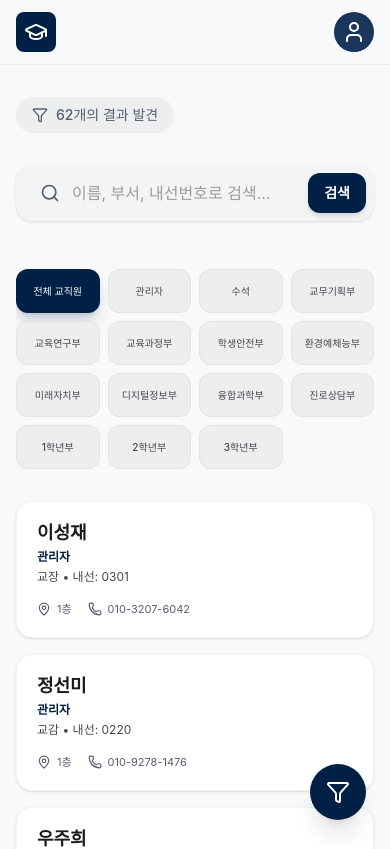
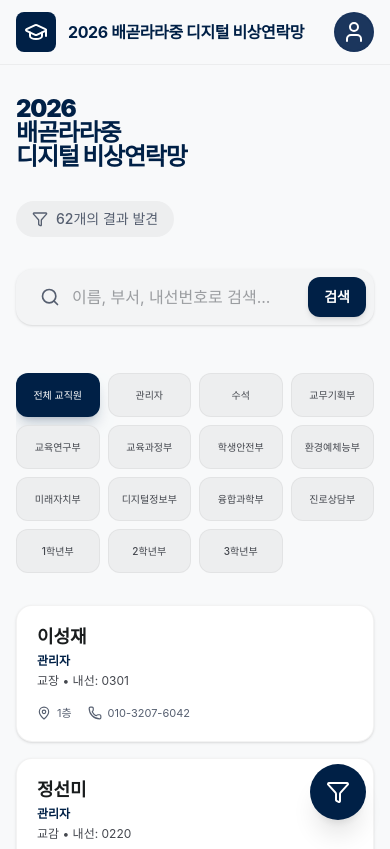
Before and after one commit to whahrns/number, a React (Vite) app: page / in a window 390 px wide. Shown: the top 849 px of the page. Built offline with nearby package versions, Linux system fonts and the light colour scheme.

Commit message:
feat: Update app title and branding
Reflects the new application title and branding across the app, including the main title, metadata, and header display. Updates some department names to reflect organizational changes.

```diff
--- a/index.html
+++ b/index.html
@@ -3,7 +3,7 @@
   <head>
     <meta charset="UTF-8" />
     <meta name="viewport" content="width=device-width, initial-scale=1.0" />
-    <title>My Google AI Studio App</title>
+    <title>2026 배곧라라중 디지털 비상연락망</title>
   </head>
   <body>
     <div id="root"></div>
--- a/metadata.json
+++ b/metadata.json
@@ -1,5 +1,5 @@
 {
-  "name": "Remix: 배곧라라중 교직원 조회(수정버전)",
+  "name": "2026 배곧라라중 디지털 비상연락망",
   "description": "배곧라라중 교직원 내선번호, 전화번호 등을 확인할 수 있는 어플입니다.",
   "requestFramePermissions": []
 }
--- a/src/App.tsx
+++ b/src/App.tsx
@@ -74,7 +74,7 @@ export default function App() {
             <div className="bg-primary p-2 rounded-lg">
               <GraduationCap className="text-white w-6 h-6" />
             </div>
-            <h1 className="text-primary font-bold tracking-tight text-xl hidden sm:block">배곧라라중학교 교직원 조회</h1>
+            <h1 className="text-primary font-bold tracking-tight text-base sm:text-xl">2026 배곧라라중 디지털 비상연락망</h1>
           </div>
 
           <div className="flex items-center gap-4">
@@ -86,6 +86,15 @@ export default function App() {
       </header>
 
       <main className="flex-grow w-full max-w-7xl mx-auto px-4 sm:px-6 lg:px-8 py-8 md:py-12">
+        {/* Mobile Title - Only visible on small screens */}
+        <div className="md:hidden mb-8">
+          <h2 className="text-2xl font-black text-primary tracking-tighter leading-none">
+            2026<br />
+            배곧라라중<br />
+            디지털 비상연락망
+          </h2>
+        </div>
+
         {/* Search Header Section */}
         <section className="mb-12">
           <div className="flex flex-col md:flex-row md:items-end justify-between gap-6 mb-8">
--- a/src/constants.ts
+++ b/src/constants.ts
@@ -49,11 +49,11 @@ export const RAW_STAFF_DATA: StaffMember[] = [
   { id: 46, name: "이지안", subject: "수학", office: "1층", department: "교육과정부", class: "3-5", extension: "0319", phone: "010-4713-9433", status: 'ACTIVE', isVerified: false },
   { id: 47, name: "전세미", subject: "역사", office: "1층", department: "교육연구부", extension: "0184", phone: "010-9960-8761", status: 'ACTIVE', isVerified: true },
   { id: 48, name: "김채나", subject: "영어", office: "1층", department: "교육과정부", class: "1-4", extension: "0194", phone: "010-7134-6737", status: 'NEW HIRE', isVerified: true },
-  { id: 49, name: "홍정애", subject: "보건", office: "보건실", department: "보건실", extension: "0047", phone: "010-9975-4560", status: 'ON CAMPUS', isVerified: true },
-  { id: 50, name: "김정현", subject: "급식", office: "급식실", department: "급식실", extension: "0390", phone: "010-2468-7381", status: 'ON CAMPUS', isVerified: true },
+  { id: 49, name: "홍정애", subject: "보건", office: "보건실", department: "학생안전부", extension: "0047", phone: "010-9975-4560", status: 'ON CAMPUS', isVerified: true },
+  { id: 50, name: "김정현", subject: "급식", office: "급식실", department: "환경예체능부", extension: "0390", phone: "010-2468-7381", status: 'ON CAMPUS', isVerified: true },
   { id: 51, name: "김예진", subject: "사서", office: "도서실", department: "도서실", extension: "0368", phone: "N/A", status: 'ON CAMPUS', isVerified: true },
-  { id: 52, name: "이인", subject: "특수", office: "특수학급", department: "특수학급", extension: "0092", phone: "010-5529-2462", status: 'ACTIVE', isVerified: true },
-  { id: 53, name: "윤아름", subject: "상담", office: "Wee 클래스", department: "Wee 클래스", extension: "0097", phone: "010-2517-9251", status: 'ON CAMPUS', isVerified: true },
+  { id: 52, name: "이인", subject: "특수", office: "특수학급", department: "교무기획부", extension: "0092", phone: "010-5529-2462", status: 'ACTIVE', isVerified: true },
+  { id: 53, name: "윤아름", subject: "상담", office: "Wee 클래스", department: "학생안전부", extension: "0097", phone: "010-2517-9251", status: 'ON CAMPUS', isVerified: true },
   { id: 54, name: "윤필기", subject: "행정실장", office: "행정실", department: "행정실", extension: "0012", phone: "010-3909-1468", status: 'EDITORIAL', isVerified: true },
   { id: 55, name: "김지혜", subject: "행정과장", office: "행정실", department: "행정실", extension: "0026", phone: "010-8540-8696", status: 'EDITORIAL', isVerified: true },
   { id: 56, name: "최혜심", subject: "주무관", office: "행정실", department: "행정실", extension: "0031", phone: "010-2718-7901", status: 'ACTIVE', isVerified: false },
```
